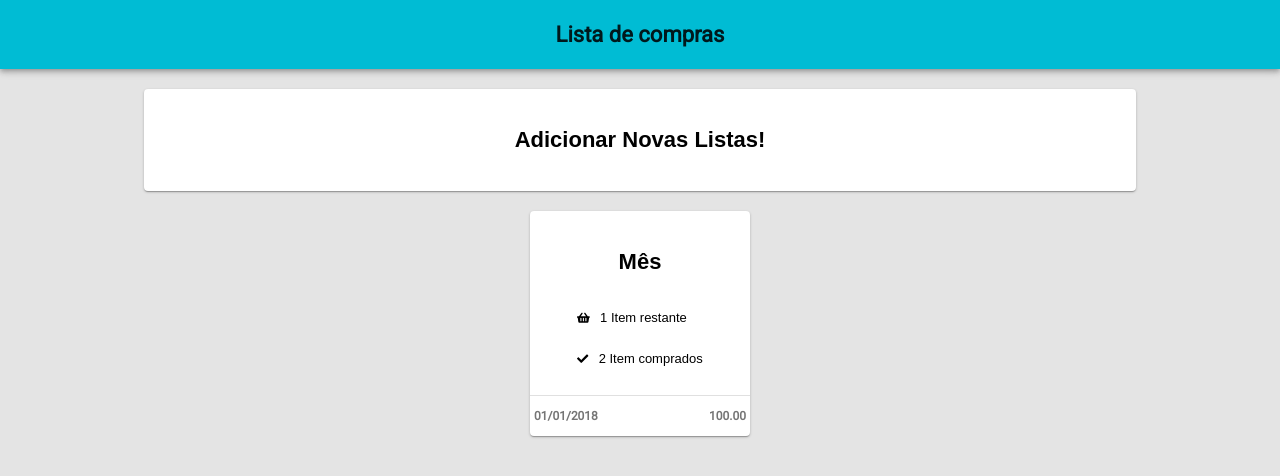
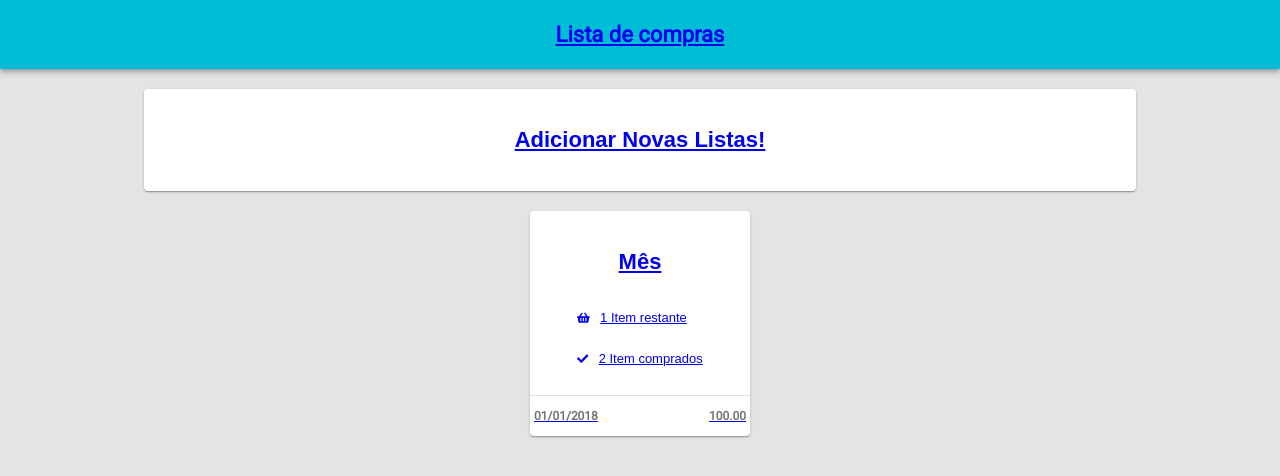
Before and after one commit to HugoOliveiraThor/react-shopping-list, a React (Create React App) app: page / in a window 1280 px wide. Shown: the top 476 px of the page. Built offline with nearby package versions, Linux system fonts and the light colour scheme; the HTML template or start-up script is replaced by a standard one.

Commit message:
Add react-router

```diff
--- a/package.json
+++ b/package.json
@@ -9,6 +9,7 @@
     "@material-ui/core": "^3.6.1",
     "react": "^16.6.3",
     "react-dom": "^16.6.3",
+    "react-router-dom": "^4.3.1",
     "react-scripts": "2.1.1",
     "redux": "^4.0.1"
   },
--- a/src/App.js
+++ b/src/App.js
@@ -3,6 +3,9 @@
 import MuiThemeProvider from '@material-ui/core/styles/MuiThemeProvider'
 import Header from './common/header'
 import Home from './home/index'
+import CreateList from './createList/index'
+
+import { BrowserRouter as Router, Route, Switch } from 'react-router-dom'
 
 import './App.css';
 
@@ -21,8 +24,15 @@
   render() {
     return (
       <MuiThemeProvider theme={theme}>
-        <Header/>
-        <Home/>
+        <Router>
+          <React.Fragment>
+          <Header/>
+          <Switch>
+            <Route exact path='/' component={Home} />
+            <Route path='/lista' component={CreateList} />
+          </Switch>
+          </React.Fragment>
+        </Router>
       </MuiThemeProvider>
     )
   }
--- a/src/common/CustomCard.js
+++ b/src/common/CustomCard.js
@@ -1,10 +1,13 @@
 import React from 'react'
+import PropTypes from 'prop-types'
 import { Card, CardActionArea, CardContent, CardActions, Divider } from '@material-ui/core'
 import './CustomCard.css'
+import { Link } from 'react-router-dom'
 
 
 const CustomCard = (props) => (
   <div className={props.containerClass}>
+    <Link to={props.link}>
       <Card className='card'>
         <CardActionArea className='card-action-area'>
           <CardContent className='card-content'>
@@ -18,7 +21,14 @@
           </CardActions>
         ]}
       </Card>
+    </Link>
   </div>
 )
 
+CustomCard.propTypes = {
+  containerClass: PropTypes.string.isRequired,
+  children: PropTypes.element.isRequired,
+  footer: PropTypes.element
+}
+
 export default CustomCard
--- a/src/common/header.js
+++ b/src/common/header.js
@@ -1,10 +1,13 @@
 import React from 'react'
 import AppBar from '@material-ui/core/AppBar'
+import { Link } from 'react-router-dom'
 
 const Header = () => (
     <AppBar position='static' color='primary'>
       <div className='header'>
+      <Link to='/'>
         <p className='title'>Lista de compras</p>
+      </Link>
       </div>
     </AppBar>
   )
--- /dev/null
+++ b/src/createList/index.js
@@ -0,0 +1,8 @@
+import React from 'react'
+
+
+const CreateList = () => (
+  <h1>Ola</h1>
+)
+
+export default CreateList
--- a/src/home/List.js
+++ b/src/home/List.js
@@ -9,6 +9,7 @@
 const List = () => (
   <CustomCard
     containerClass='list-container'
+    link='/lista'
     footer={<ListFooter />}
   >
     <div>
--- a/src/home/NewList.js
+++ b/src/home/NewList.js
@@ -2,7 +2,7 @@
 import CustomCard from '../common/CustomCard'
 
 const NewList = () => (
-  <CustomCard containerClass='new-list-container'>
+  <CustomCard containerClass='new-list-container' link='/lista'>
     <div>
       <p className='title'>Adicionar Novas Listas!</p>
     </div>
```
Also changed, not shown: 1 other file (tests, documents, lock files or other folders). Lines whose indentation alone changed are shown as unchanged.
